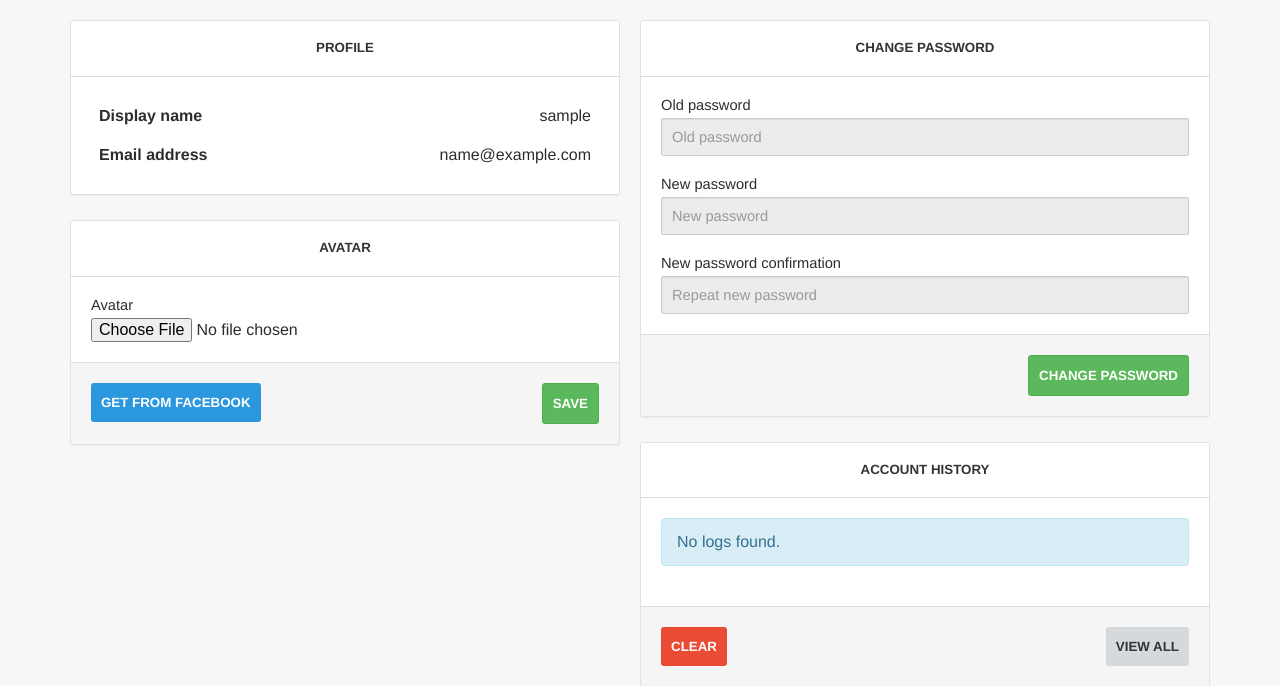
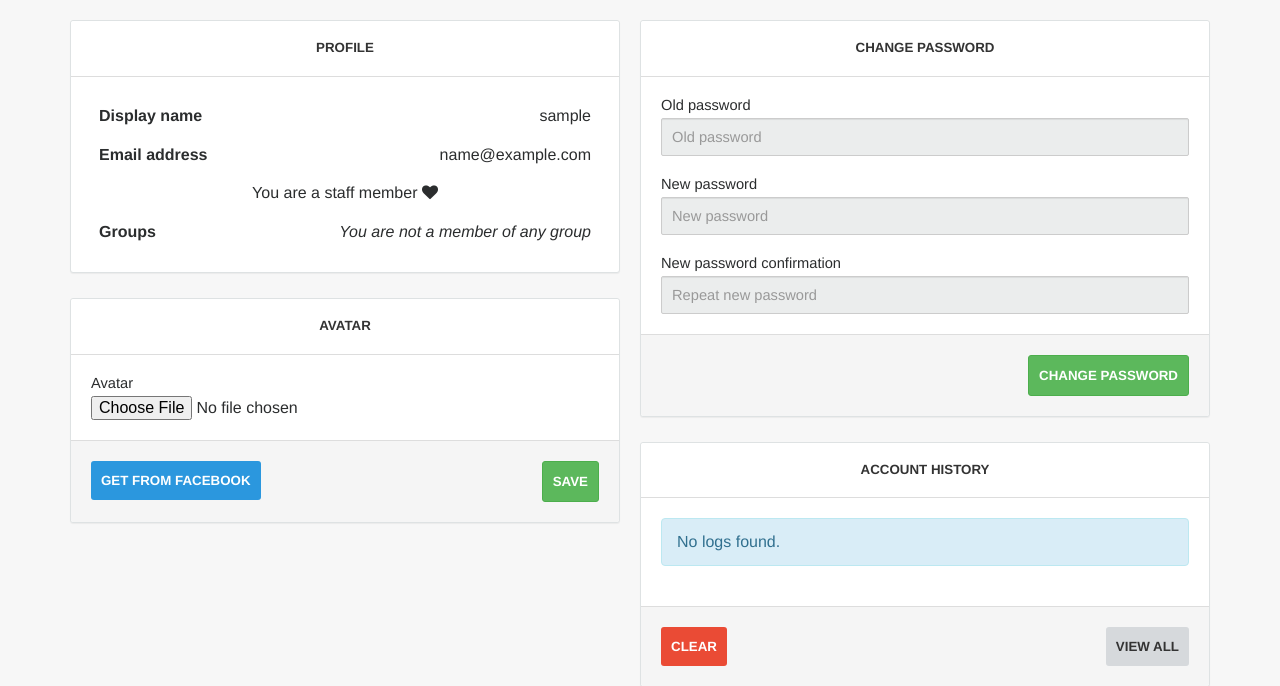
Before and after one commit to csebastian2/study, a Django app: page /user/settings/ in a window 1280 px wide. Shown: the part 232-918 px from the top of the page. Run offline with Django 3.2, Linux system fonts and the light colour scheme; the visitor is signed in with stand-in values (Sample User, id 1); some libraries are stand-ins or nearby versions.

Commit message:
Add additional information into staff member settings page

```diff
--- a/user/templates/user/settings.html
+++ b/user/templates/user/settings.html
@@ -23,6 +23,25 @@
                                     <th class="col-xs-4">{% trans "Email address" %}</th>
                                     <td class="col-xs-8 text-right">{{ user.email }}</td>
                                 </tr>
+                                {% if user.is_staff %}
+                                    <tr>
+                                        <td colspan="2" class="col-xs-12 text-center">You are a staff member <i class="fa fa-heart"></i></td>
+                                    </tr>
+                                    <tr>
+                                        <th class="col-xs-4">{% trans "Groups" %}</th>
+                                        <td class="col-xs-8 text-right">
+                                            {% with groups=user.groups.all %}
+                                                {% if groups %}
+                                                    {% for group in user.groups.all %}
+                                                        <span class="label label-success">{{ group }}</span>
+                                                    {% endfor %}
+                                                {% else %}
+                                                    <i>You are not a member of any group</i>
+                                                {% endif %}
+                                            {% endwith %}
+                                        </td>
+                                    </tr>
+                                {% endif %}
                             </tbody>
                         </table>
                     </div>
```
